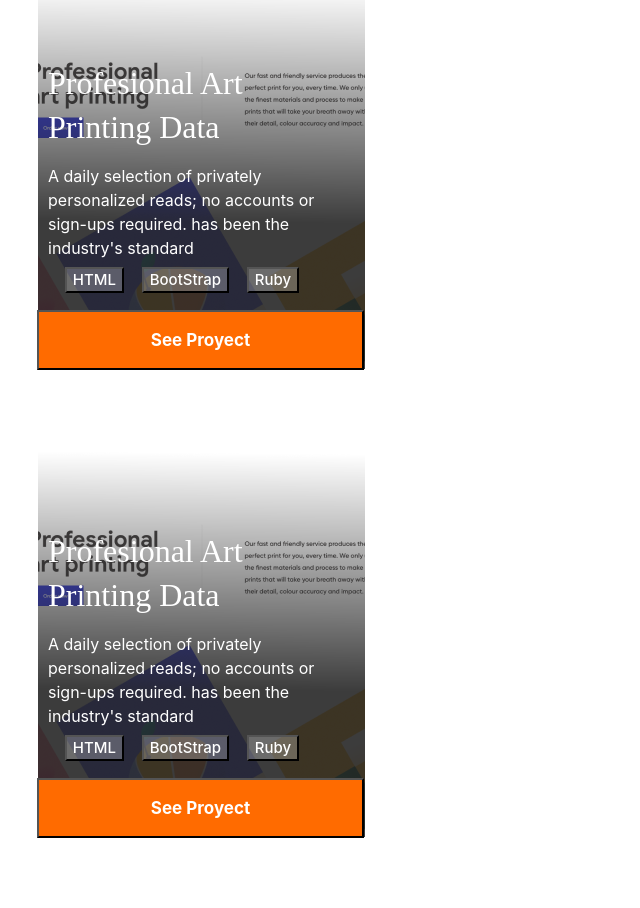
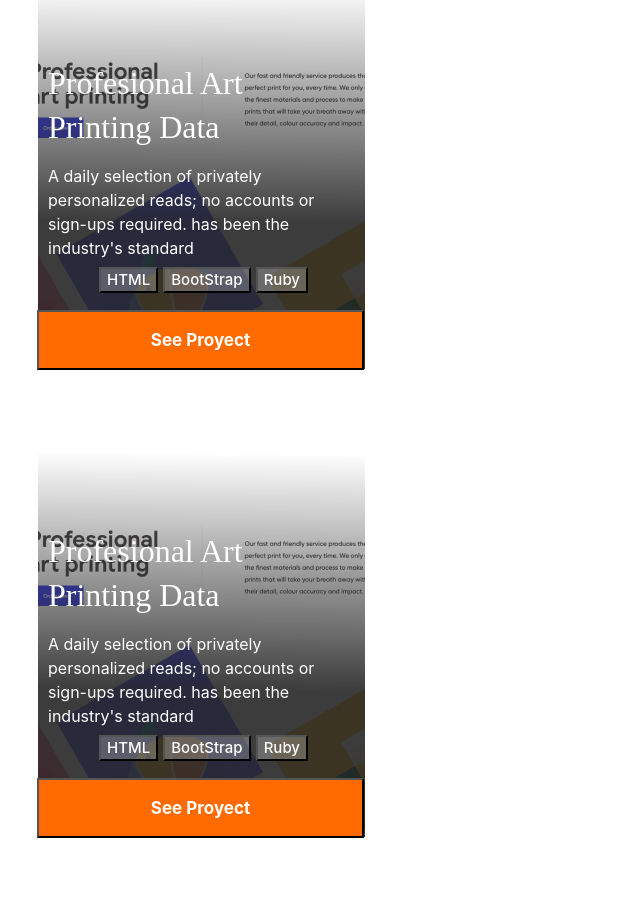
Before and after one commit to latinogan/2mobile4, a website: page index.html in a window 1280 px wide. Shown: the part 1571-2479 px from the top of the page, without its empty margins (0-640 px from the left). Drawn offline with nearby package versions, Linux system fonts and the light colour scheme.

Commit message:
fixed bugs

```diff
--- a/index.css
+++ b/index.css
@@ -296,13 +296,21 @@ form ul {
   line-height: 20px;
   background-color: rgba(255, 255, 255, 0.24);
   color: #fff;
+  margin-left:5px;
 }
 
 .botones3 ul {
+  float: right;
   display: flex;
+  font-size:0;
+  justify-content: space-around;
+  align-items: center;
+
+
+  /*display: flex;
   font-size: 0;
   justify-content: space-around;
-  align-items: center;
+  align-items: center;*/
 }
 
 .brian button {
```
